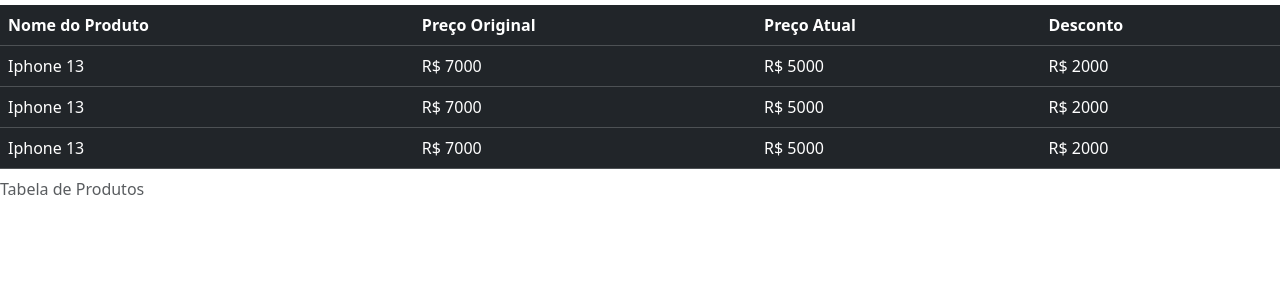
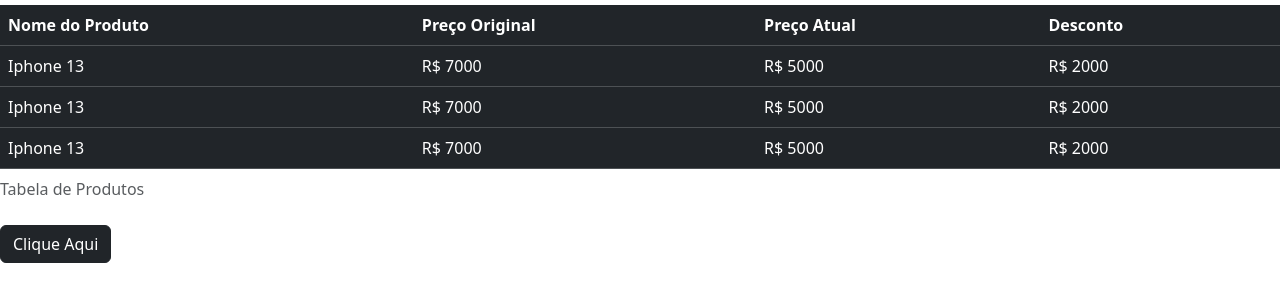
Before and after one commit to PedroHenrique004/curso-ebac-front-end, a plain HTML site: page conteudos/bootstrap/index.html in a window 1280 px wide. Shown: the part 224-526 px from the top of the page. Drawn offline with nearby package versions, Linux system fonts and the light colour scheme.

Commit message:
adicionando o botao

```diff
--- a/conteudos/bootstrap/index.html
+++ b/conteudos/bootstrap/index.html
@@ -76,6 +76,8 @@
         </tbody>
     </table>
 
+    <button class="btn btn-dark">Clique Aqui</button>
+
 
 
 </body>
```
